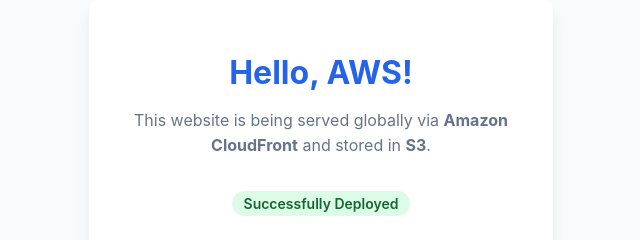
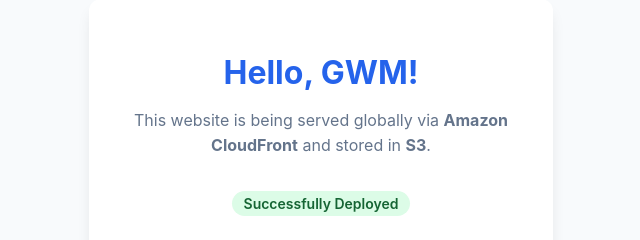
Before and after one commit to thefurqanx/aws-static-website, a plain HTML site: page index.html in a window 1280 px wide. Shown: the part 253-493 px from the top of the page, 319-959 px from the left. Drawn offline with Linux system fonts and the light colour scheme.

Commit message:
final: verify automation pipeline

```diff
--- a/index.html
+++ b/index.html
@@ -63,7 +63,7 @@
 <body>
 
     <div class="container">
-        <h1>Hello, AWS!</h1>
+        <h1>Hello, GWM!</h1>
         <p>This website is being served globally via <strong>Amazon CloudFront</strong> and stored in <strong>S3</strong>.</p>
 
         <div class="status-badge">Successfully Deployed</div>
```
